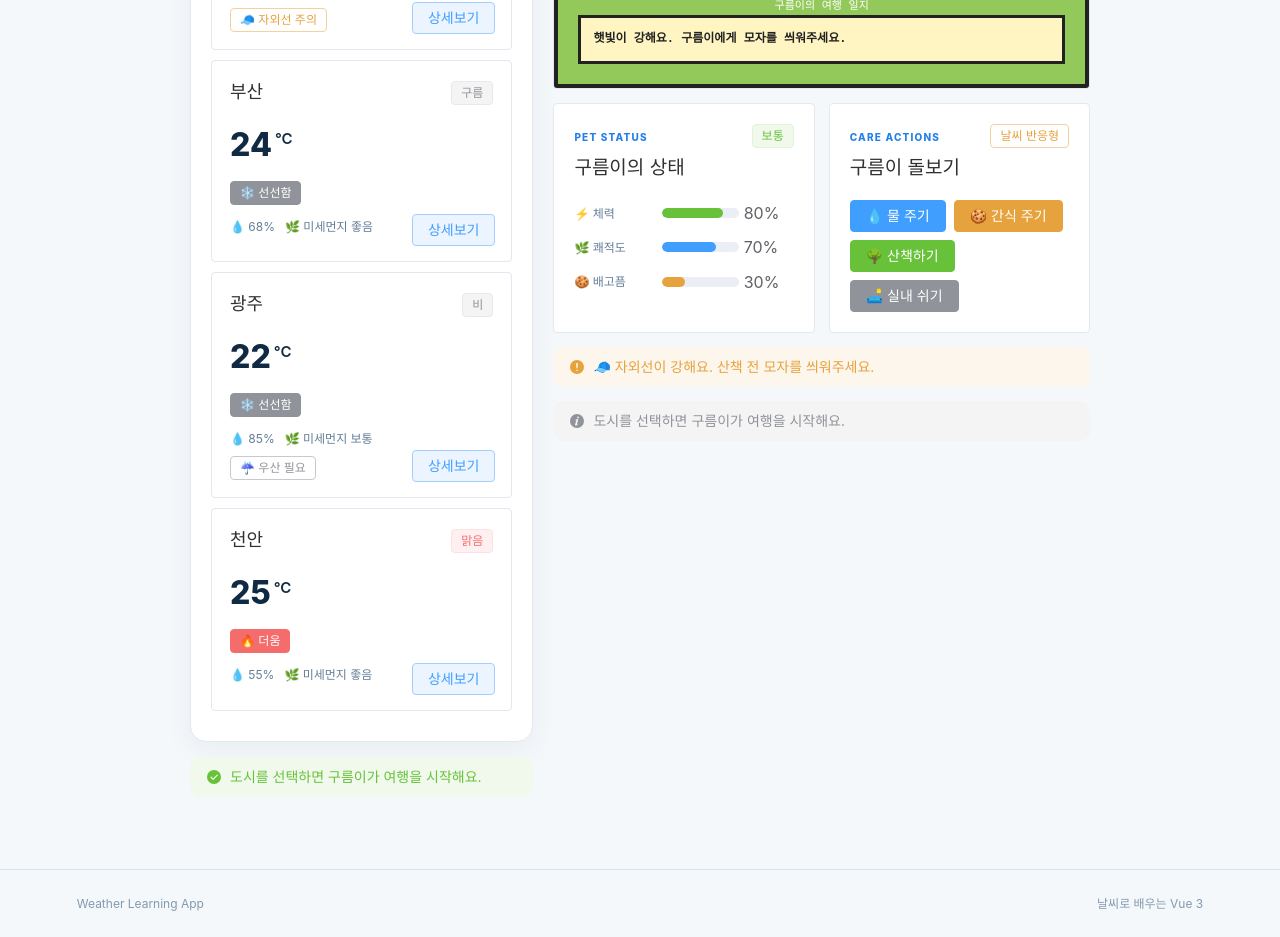
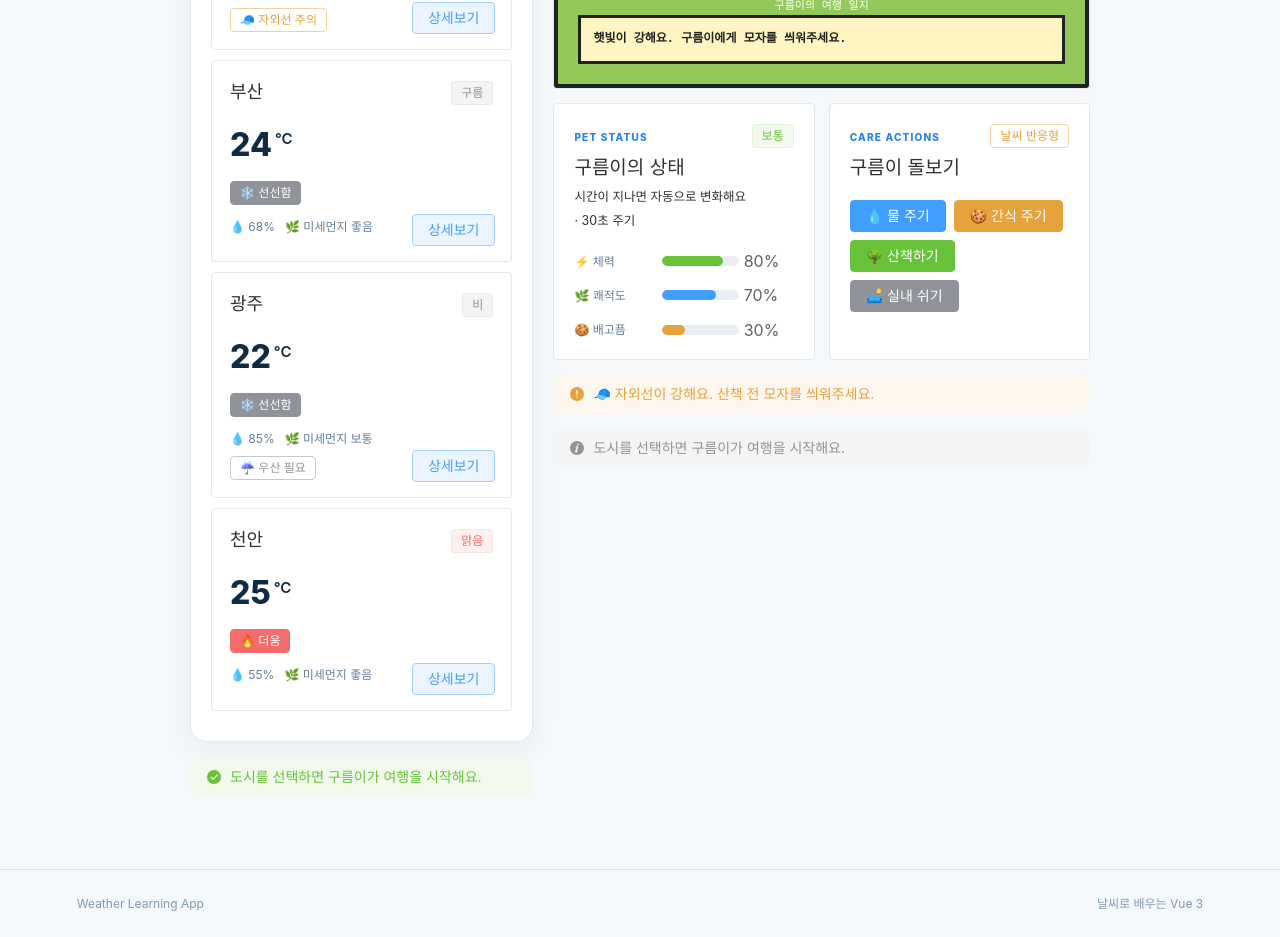
Before and after one commit to gukastan/SKALA--Vue, a Vue app: page / in a window 1280 px wide. Shown: the part 920-1857 px from the top of the page. Built offline with nearby package versions, Linux system fonts and the light colour scheme.

Commit message:
feat: add time based pet status decay

```diff
--- a/src/components/pet/PetStatusCard.vue
+++ b/src/components/pet/PetStatusCard.vue
@@ -6,7 +6,7 @@ defineProps({
 
 <template>
   <el-card class="pet-status-card" shadow="never">
-    <div class="pet-status-heading"><div><span class="section-kicker">PET STATUS</span><h3>{{ pet.name }}의 상태</h3></div><el-tag type="success">{{ pet.mood }}</el-tag></div>
+    <div class="pet-status-heading"><div><span class="section-kicker">PET STATUS</span><h3>{{ pet.name }}의 상태</h3><small>시간이 지나면 자동으로 변화해요 · 30초 주기</small></div><el-tag type="success">{{ pet.mood }}</el-tag></div>
     <div class="status-row"><span>⚡ 체력</span><el-progress :percentage="pet.energy" :stroke-width="10" color="#67c23a" /></div>
     <div class="status-row"><span>🌿 쾌적도</span><el-progress :percentage="pet.comfort" :stroke-width="10" color="#409eff" /></div>
     <div class="status-row"><span>🍪 배고픔</span><el-progress :percentage="pet.hunger" :stroke-width="10" color="#e6a23c" /></div>
--- a/src/stores/petStore.js
+++ b/src/stores/petStore.js
@@ -8,6 +8,7 @@ export const usePetStore = defineStore('pet', () => {
   const comfort = ref(70)
   const hunger = ref(30)
   const statusText = ref('도시를 선택하면 구름이가 여행을 시작해요.')
+  let decayTimer
 
   const moodLabel = computed(() => `${name.value} · ${mood.value}`)
 
@@ -17,6 +18,27 @@ export const usePetStore = defineStore('pet', () => {
     comfort.value = 70
     hunger.value = 30
     statusText.value = '새로운 도시에서 여행을 시작했어요.'
+  }
+
+  function decayByTime() {
+    energy.value = Math.max(0, energy.value - 1)
+    comfort.value = Math.max(0, comfort.value - 1)
+    hunger.value = Math.min(100, hunger.value + 1)
+
+    if (energy.value <= 20) mood.value = '졸림'
+    else if (comfort.value <= 20) mood.value = '불편'
+    else if (hunger.value >= 80) mood.value = '배고픔'
+  }
+
+  function startTimeDecay() {
+    if (decayTimer) return
+    decayTimer = window.setInterval(decayByTime, 30000)
+  }
+
+  function stopTimeDecay() {
+    if (!decayTimer) return
+    window.clearInterval(decayTimer)
+    decayTimer = undefined
   }
 
   function care(action, city) {
@@ -43,5 +65,5 @@ export const usePetStore = defineStore('pet', () => {
     }
   }
 
-  return { name, mood, energy, comfort, hunger, statusText, moodLabel, resetStatus, care }
+  return { name, mood, energy, comfort, hunger, statusText, moodLabel, resetStatus, care, startTimeDecay, stopTimeDecay }
 })
--- a/src/views/LearningView.vue
+++ b/src/views/LearningView.vue
@@ -7,6 +7,7 @@ const concepts = [
   { name: ':class', description: '선택한 도시의 랜드마크 배경 클래스를 바인딩합니다.', code: ':class="city.backgroundClass"' },
   { name: 'props / emits', description: '펫 스테이지와 돌봄 버튼이 부모 상태와 통신합니다.', code: 'defineProps() · defineEmits()' },
   { name: 'Pinia', description: '구름이의 기분·체력·쾌적도·배고픔을 공유합니다.', code: 'usePetStore() · petStore.care()' },
+  { name: 'setInterval', description: '시간이 흐르면 펫 상태가 자동으로 조금씩 변합니다.', code: 'setInterval(decayByTime, 30000)' },
   { name: 'Vue Router', description: '도시 상세·학습·실습 화면을 페이지로 연결합니다.', code: 'router.push(`/weather/${id}`)' },
 ]
 </script>
@@ -21,7 +22,7 @@ const concepts = [
     <div class="learning-layout">
       <el-card class="flow-card" shadow="never">
         <div class="flow-card-header"><el-tag type="primary" effect="light">실행 흐름</el-tag><span>전주 여행 시작</span></div>
-        <div v-for="(step, index) in ['전주 카드를 클릭합니다.', 'selectedCity가 전주 객체로 바뀝니다.', 'backgroundClass와 날씨 추천이 계산됩니다.', 'Pinia의 구름이 상태가 돌봄 행동에 반응합니다.']" :key="step" class="flow-step-wrap">
+        <div v-for="(step, index) in ['전주 카드를 클릭합니다.', 'selectedCity가 전주 객체로 바뀝니다.', 'backgroundClass와 날씨 추천이 계산됩니다.', 'Pinia 상태와 시간 경과 로직이 구름이를 변화시킵니다.']" :key="step" class="flow-step-wrap">
           <div class="flow-step"><strong>{{ index + 1 }}</strong><div><b>{{ ['도시 선택', '반응형 상태 변경', '조건·클래스 계산', '펫 상태 업데이트'][index] }}</b><span>{{ step }}</span></div></div>
           <div v-if="index < 3" class="flow-line"></div>
         </div>
--- a/src/views/WeatherHomeView.vue
+++ b/src/views/WeatherHomeView.vue
@@ -1,5 +1,5 @@
 <script setup>
-import { computed, onMounted, ref, watch } from 'vue'
+import { computed, onMounted, onUnmounted, ref, watch } from 'vue'
 import { useRoute, useRouter } from 'vue-router'
 import { storeToRefs } from 'pinia'
 import BaseDashboardCard from '../components/exercise/BaseDashboardCard.vue'
@@ -22,7 +22,10 @@ const { name: petName, mood, energy, comfort, hunger, statusText: actionMessage
 
 onMounted(() => {
   if (route.query.search) searchQuery.value = route.query.search
+  petStore.startTimeDecay()
 })
+
+onUnmounted(() => petStore.stopTimeDecay())
 
 watch(searchQuery, (newQuery) => {
   router.replace({ path: route.path, query: { search: newQuery || undefined } })
```
